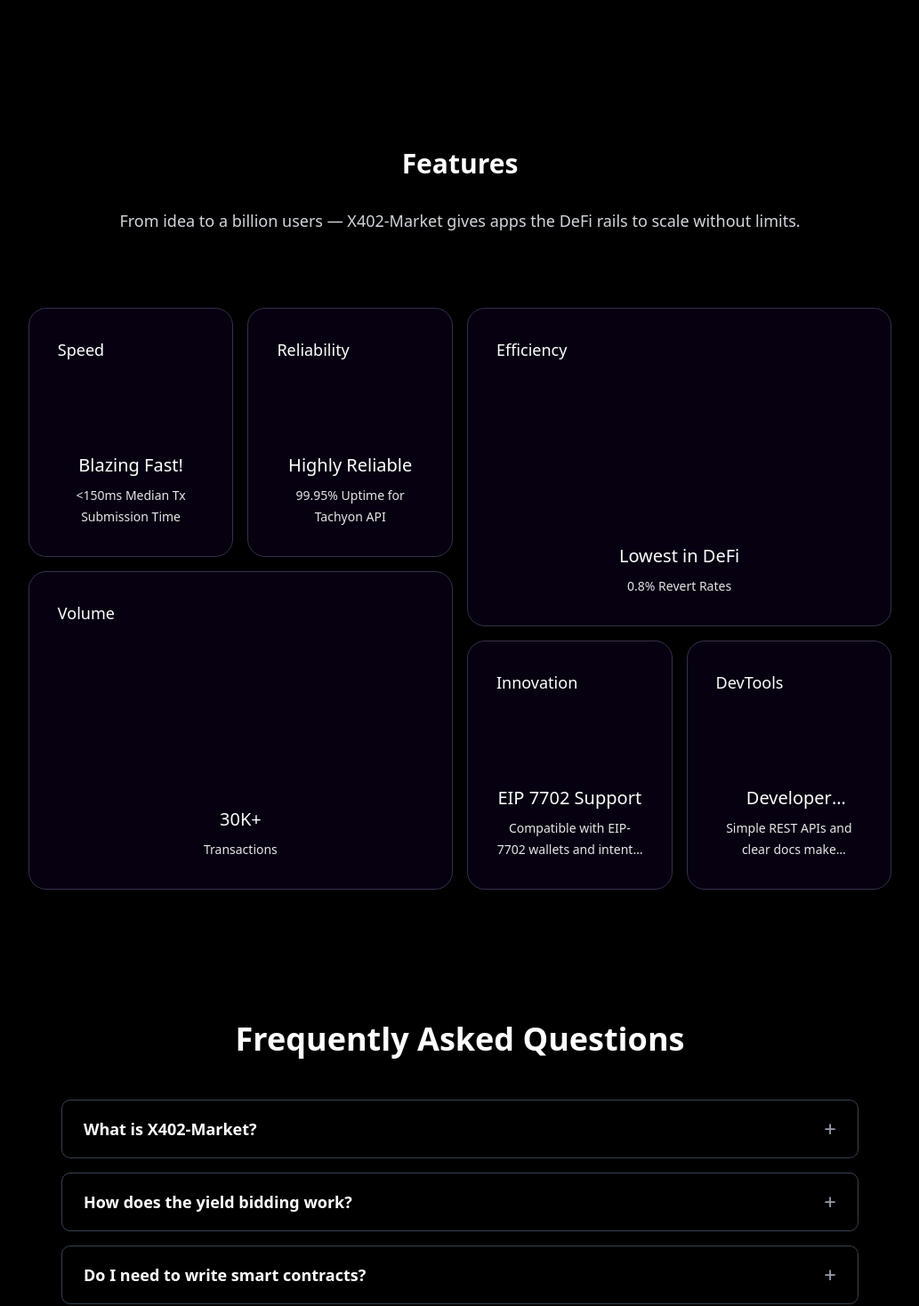
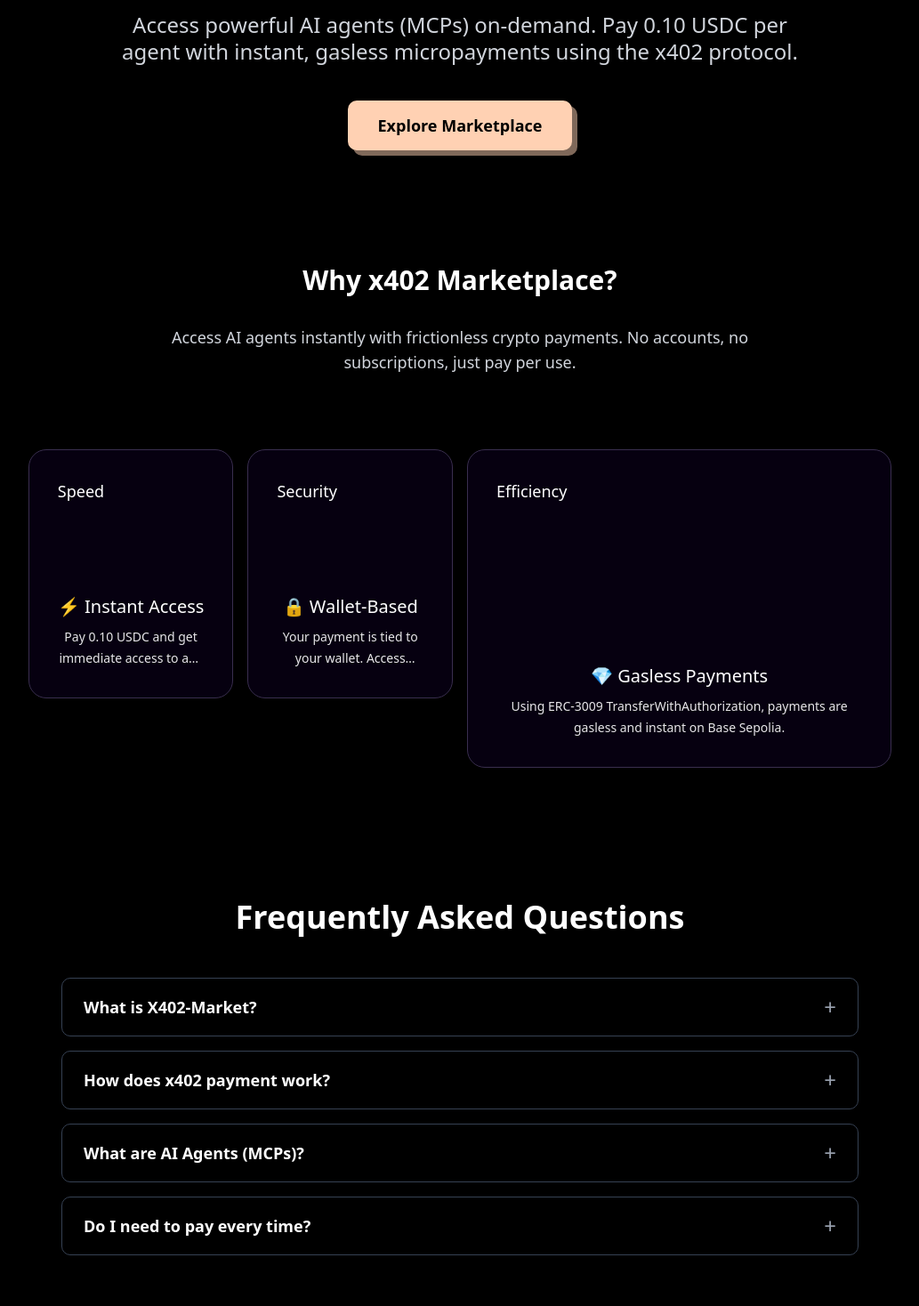
Before and after one commit to ayushsingh82/X402-Market, a Next.js app: page / in a window 1280 px wide. Shown: the part 301-1769 px from the top of the page at 89% size, without its empty margins (123-1156 px from the left). Built offline with nearby package versions, Linux system fonts and the light colour scheme; what wagmi would draw is missing.

Commit message:
build success

```diff
--- a/app/components/Landing.tsx
+++ b/app/components/Landing.tsx
@@ -3,7 +3,7 @@
 import React, { useState } from 'react';
 import Link from 'next/link';
 import CreativeMetallicEffect from './CreativeMetallicEffect';
-import MagicBento from './MagicBento';
+import MagicBento, { BentoCardProps } from './MagicBento';
 import SplashCursor from './SplashCursor';
 
 
@@ -13,19 +13,19 @@
   const faqs = [
     {
       question: "What is X402-Market?",
-      answer: "X402-Market is a DeFi infrastructure platform that provides yield bidding engines and liquidity auction mechanisms for applications."
+      answer: "X402-Market is an AI agent marketplace powered by the x402 payment protocol. Discover and interact with AI agents (MCPs) deployed on NullShot. Pay per use with x402 micropayments using USDC on Base Sepolia."
     },
     {
-      question: "How does the yield bidding work?",
-      answer: "Our real-time auction layer sources optimal DeFi yields across multiple protocols, ensuring the best returns for your users."
+      question: "How does x402 payment work?",
+      answer: "x402 is an open protocol for internet-native payments using the HTTP 402 Payment Required status code. Pay for agent access directly with cryptocurrency - no credit cards, no KYC, no high fees. Just connect your wallet and pay 0.10 USDC per agent access."
     },
     {
-      question: "Do I need to write smart contracts?",
-      answer: "No, X402-Market provides pre-built DeFi-native yield, vaults, and structured products that you can embed without writing any smart contracts."
+      question: "What are AI Agents (MCPs)?",
+      answer: "AI Agents are Model Context Protocol (MCP) servers that provide specialized AI capabilities. Each agent can help with different tasks like code generation, data analytics, content writing, research, image generation, and translation."
     },
     {
-      question: "What APIs do you provide?",
-      answer: "We offer simple REST APIs with comprehensive documentation to make integration fast and easy for developers."
+      question: "Do I need to pay every time?",
+      answer: "Once you pay 0.10 USDC to access an agent, your payment is stored and you can access that agent anytime from the same wallet without paying again. Each wallet has its own payment record."
     }
   ];
 
@@ -42,15 +42,21 @@
         <div className="max-w-6xl mx-auto relative z-10">
           <div className="flex flex-col items-center justify-center text-center">
             <h1 className="text-5xl md:text-6xl font-semibold font-serif text-white mb-6 leading-tight">
-              Become the{' '}
+              Discover{' '}
               <Link href="/marketplace" className="text-[#FFD1B3] hover:text-[#FFD1B3]/80 underline decoration-[#FFD1B3] decoration-2 underline-offset-4 transition-colors cursor-pointer">
-                DeFi
+                AI Agents
               </Link>{' '}
-              backbone
+              with x402 Payments
             </h1>
             <p className="text-2xl text-gray-300 leading-tight mb-10 max-w-3xl">
-              Instantly embed DeFi-native yield, vaults, and structured products — without writing smart contracts.
+              Access powerful AI agents (MCPs) on-demand. Pay 0.10 USDC per agent with instant, gasless micropayments using the x402 protocol.
             </p>
+            <Link
+              href="/marketplace"
+              className="bg-[#FFD1B3] border-2 border-[#FFD1B3] text-black font-bold py-3 px-8 rounded-lg hover:bg-[#FFD1B3]/80 shadow-[6px_6px_0_0_rgba(255,209,179,0.5)] hover:shadow-[4px_4px_0_0_rgba(255,209,179,0.7)] hover:translate-x-[2px] hover:translate-y-[2px] transition-all duration-200 text-lg"
+            >
+              Explore Marketplace
+            </Link>
           </div>
         </div>
       </section>
@@ -59,10 +65,10 @@
       <section className="px-8 py-16 bg-black">
         <div className="max-w-6xl mx-auto text-center">
           <h3 className="text-3xl font-bold text-white mb-8">
-            Features
+            Why x402 Marketplace?
           </h3>
           <p className="text-lg text-gray-300 mb-16 max-w-3xl mx-auto">
-            From idea to a billion users — X402-Market gives apps the DeFi rails to scale without limits.
+            Access AI agents instantly with frictionless crypto payments. No accounts, no subscriptions, just pay per use.
           </p>
 
           <MagicBento
@@ -76,6 +82,26 @@
             spotlightRadius={300}
             particleCount={12}
             glowColor="255, 209, 179"
+            customCards={[
+              {
+                color: '#060010',
+                title: '⚡ Instant Access',
+                description: 'Pay 0.10 USDC and get immediate access to any AI agent. No waiting, no approvals.',
+                label: 'Speed'
+              },
+              {
+                color: '#060010',
+                title: '🔒 Wallet-Based',
+                description: 'Your payment is tied to your wallet. Access agents anytime from the same wallet without paying again.',
+                label: 'Security'
+              },
+              {
+                color: '#060010',
+                title: '💎 Gasless Payments',
+                description: 'Using ERC-3009 TransferWithAuthorization, payments are gasless and instant on Base Sepolia.',
+                label: 'Efficiency'
+              }
+            ]}
           />
 
         </div>
--- a/app/components/MagicBento.tsx
+++ b/app/components/MagicBento.tsx
@@ -22,6 +22,7 @@
   glowColor?: string;
   clickEffect?: boolean;
   enableMagnetism?: boolean;
+  customCards?: BentoCardProps[];
 }
 
 const DEFAULT_PARTICLE_COUNT = 12;
@@ -29,7 +30,7 @@
 const DEFAULT_GLOW_COLOR = '132, 0, 255';
 const MOBILE_BREAKPOINT = 768;
 
-const cardData: BentoCardProps[] = [
+const defaultCardData: BentoCardProps[] = [
   {
     color: '#060010',
     title: 'Blazing Fast!',
@@ -526,11 +527,13 @@
   enableTilt = false,
   glowColor = DEFAULT_GLOW_COLOR,
   clickEffect = true,
-  enableMagnetism = true
+  enableMagnetism = true,
+  customCards
 }) => {
   const gridRef = useRef<HTMLDivElement>(null);
   const isMobile = useMobileDetection();
   const shouldDisableAnimations = disableAnimations || isMobile;
+  const cardData = customCards || defaultCardData;
 
   return (
     <>
```
